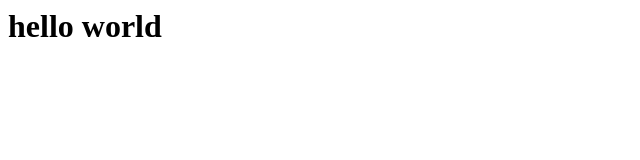
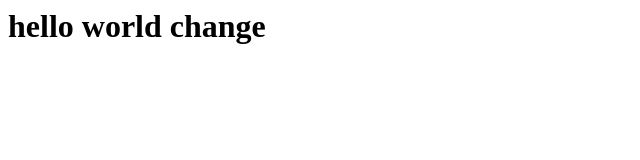
Before and after one commit to KodingKlub/pre-commit-hook-test, a plain HTML site: page index.html in a window 1280 px wide. Shown: the whole page, without its empty margins (0-640 px from the left). Drawn offline with Linux system fonts and the light colour scheme.

Commit message:
commit fail test

```diff
--- a/index.html
+++ b/index.html
@@ -3,6 +3,6 @@
 		<title>pre-commit hook test</title>
 	</head>
 	<body>
-		<h1>hello world</h1>
+		<h1>hello world change</h1>
 	</body>
 </html>
```
